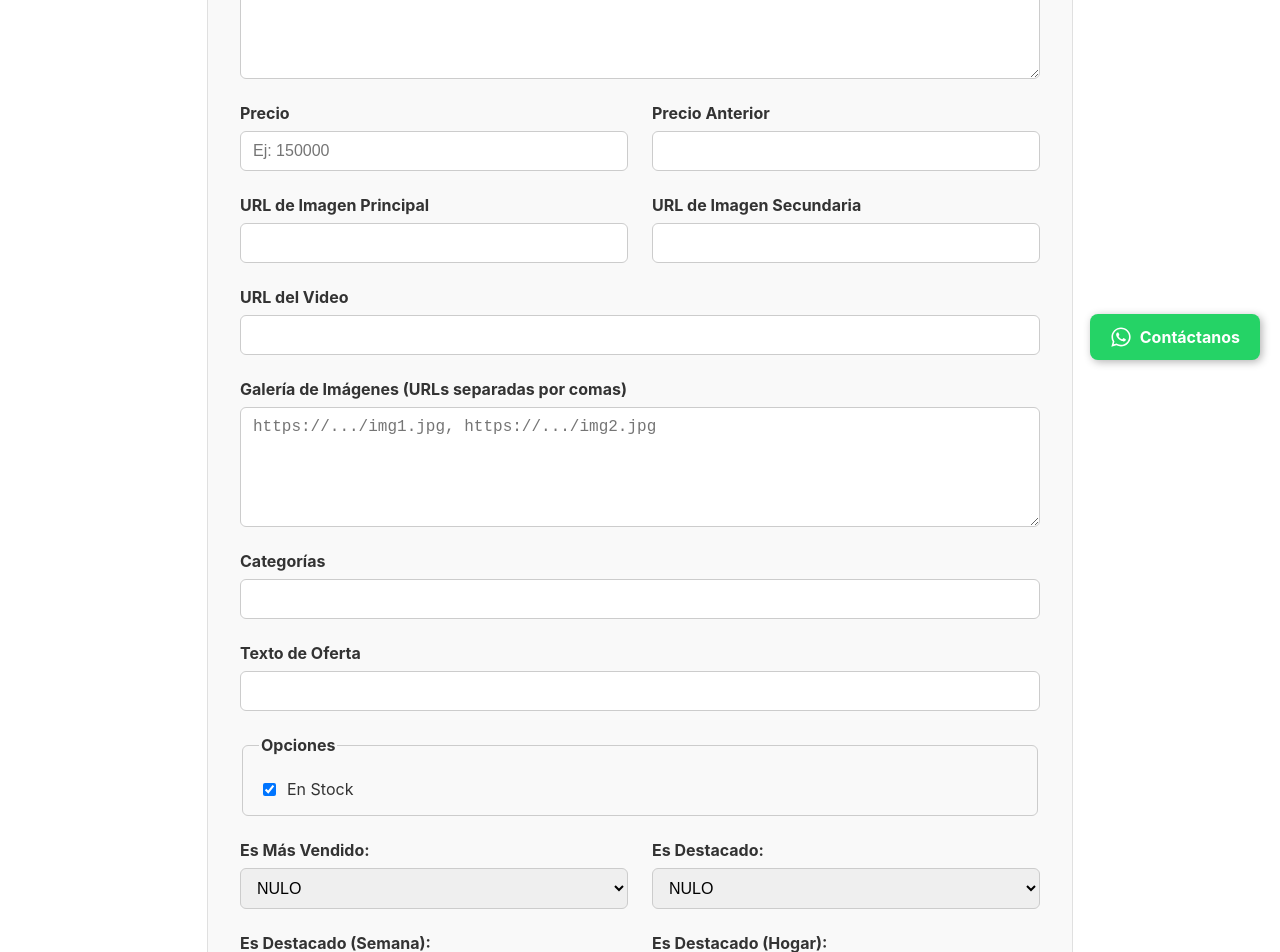
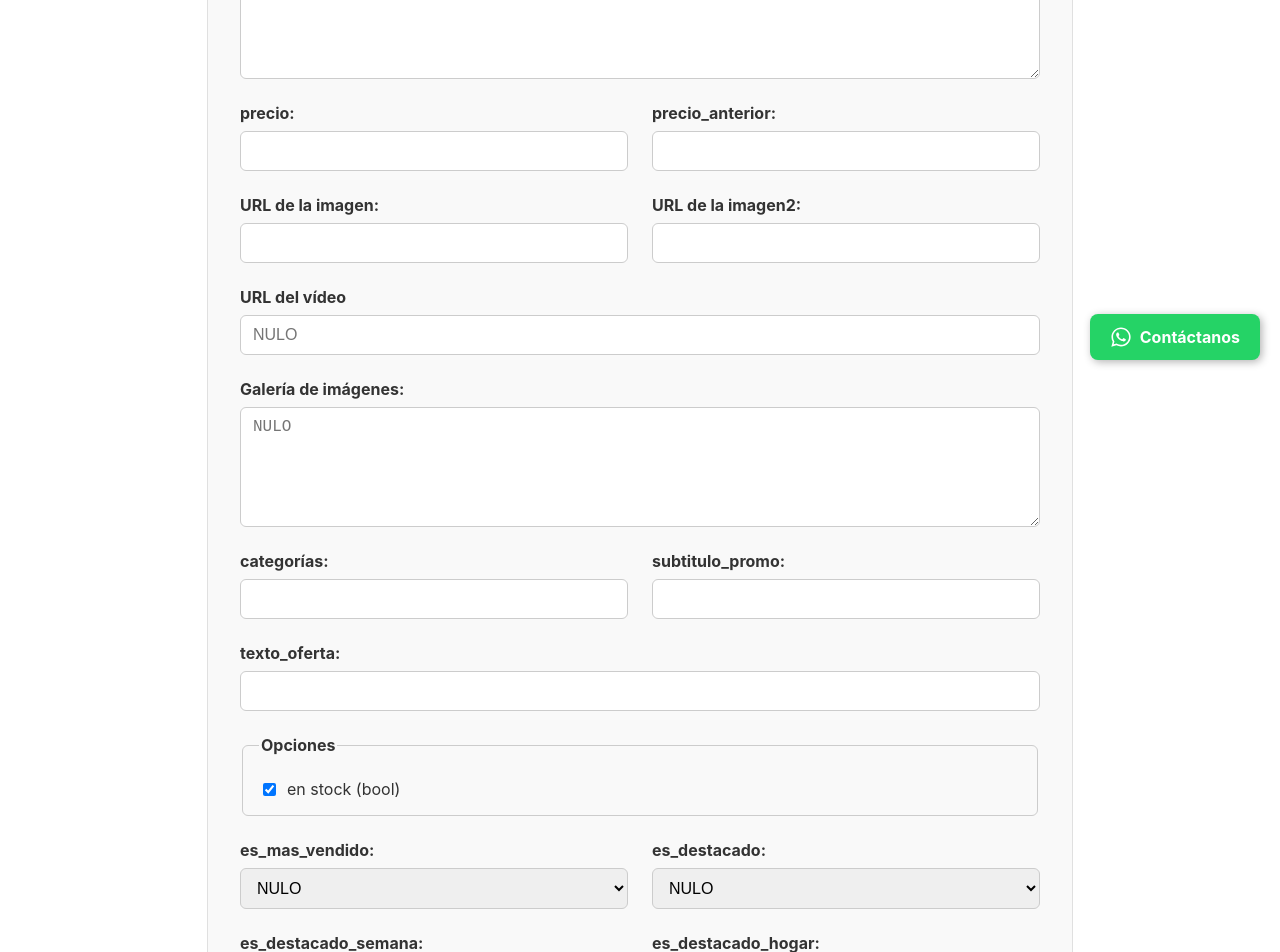
Before and after one commit to Javiermu97/impattopyproyect, a Next.js app: page /admin/products/new in a window 1280 px wide. Shown: the part 420-1372 px from the top of the page. Built offline with nearby package versions, Linux system fonts and the light colour scheme.

Commit message:
Descripción de los cambios

```diff
--- a/app/admin/products/new/page.tsx
+++ b/app/admin/products/new/page.tsx
@@ -1,5 +1,6 @@
 import { createProduct } from '../../actions';
 
+// Componente para los menús desplegables de opciones Booleanas/Nulas
 const BooleanSelect = ({ name, label }: { name: string, label: string }) => (
     <div className="form-group">
         <label htmlFor={name} className="form-label">{label}:</label>
@@ -17,61 +18,67 @@ export default function NewProductPage() {
       <h1>Añadir Nuevo Producto</h1>
       <form action={createProduct} className="admin-form">
         <div className="form-group">
-          <label htmlFor="nombre" className="form-label">Nombre del Producto</label>
+          <label htmlFor="nombre" className="form-label">nombre:</label>
           <input id="nombre" name="nombre" type="text" required className="form-input" />
         </div>
         <div className="form-group">
-          <label htmlFor="descripcion" className="form-label">Descripción</label>
+          <label htmlFor="descripcion" className="form-label">descripción:</label>
           <textarea id="descripcion" name="descripcion" className="form-textarea" />
         </div>
         <div className="form-grid">
           <div className="form-group">
-            <label htmlFor="precio" className="form-label">Precio</label>
-            <input id="precio" name="precio" type="number" required className="form-input" placeholder="Ej: 150000" />
+            <label htmlFor="precio" className="form-label">precio:</label>
+            <input id="precio" name="precio" type="number" required className="form-input" />
           </div>
           <div className="form-group">
-            <label htmlFor="precio_anterior" className="form-label">Precio Anterior</label>
+            <label htmlFor="precio_anterior" className="form-label">precio_anterior:</label>
             <input id="precio_anterior" name="precio_anterior" type="number" className="form-input" />
           </div>
         </div>
         <div className="form-grid">
           <div className="form-group">
-            <label htmlFor="imageUrl" className="form-label">URL de Imagen Principal</label>
+            <label htmlFor="imageUrl" className="form-label">URL de la imagen:</label>
             <input id="imageUrl" name="imageUrl" type="text" required className="form-input" />
           </div>
           <div className="form-group">
-            <label htmlFor="imageUrl2" className="form-label">URL de Imagen Secundaria</label>
+            <label htmlFor="imageUrl2" className="form-label">URL de la imagen2:</label>
             <input id="imageUrl2" name="imageUrl2" type="text" className="form-input" />
           </div>
         </div>
         <div className="form-group">
-          <label htmlFor="videoUrl" className="form-label">URL del Video</label>
-          <input id="videoUrl" name="videoUrl" type="text" className="form-input" />
+          <label htmlFor="videoUrl" className="form-label">URL del vídeo</label>
+          <input id="videoUrl" name="videoUrl" type="text" className="form-input" placeholder="NULO" />
         </div>
         <div className="form-group">
-          <label htmlFor="galleryImages" className="form-label">Galería de Imágenes (URLs separadas por comas)</label>
-          <textarea id="galleryImages" name="galleryImages" className="form-textarea" placeholder="https://.../img1.jpg, https://.../img2.jpg" />
+          <label htmlFor="galleryImages" className="form-label">Galería de imágenes:</label>
+          <textarea id="galleryImages" name="galleryImages" className="form-textarea" placeholder="NULO" />
+        </div>
+        <div className="form-grid">
+            <div className="form-group">
+                <label htmlFor="categorias" className="form-label">categorías:</label>
+                <input id="categorias" name="categorias" type="text" className="form-input" />
+            </div>
+            <div className="form-group">
+                <label htmlFor="subtitulo_promo" className="form-label">subtitulo_promo:</label>
+                <input id="subtitulo_promo" name="subtitulo_promo" type="text" className="form-input" />
+            </div>
         </div>
         <div className="form-group">
-            <label htmlFor="categorias" className="form-label">Categorías</label>
-            <input id="categorias" name="categorias" type="text" className="form-input" />
-        </div>
-        <div className="form-group">
-          <label htmlFor="texto_oferta" className="form-label">Texto de Oferta</label>
+          <label htmlFor="texto_oferta" className="form-label">texto_oferta:</label>
           <input id="texto_oferta" name="texto_oferta" type="text" className="form-input" />
         </div>
         <fieldset className="form-fieldset">
           <legend className="form-label">Opciones</legend>
           <div className="form-checkbox-group">
             <input id="inStock" name="inStock" type="checkbox" defaultChecked />
-            <label htmlFor="inStock">En Stock</label>
+            <label htmlFor="inStock">en stock (bool)</label>
           </div>
         </fieldset>
         <div className="form-grid">
-            <BooleanSelect name="es_mas_vendido" label="Es Más Vendido" />
-            <BooleanSelect name="es_destacado" label="Es Destacado" />
-            <BooleanSelect name="es_destacado_semana" label="Es Destacado (Semana)" />
-            <BooleanSelect name="es_destacado_hogar" label="Es Destacado (Hogar)" />
+            <BooleanSelect name="es_mas_vendido" label="es_mas_vendido" />
+            <BooleanSelect name="es_destacado" label="es_destacado" />
+            <BooleanSelect name="es_destacado_semana" label="es_destacado_semana" />
+            <BooleanSelect name="es_destacado_hogar" label="es_destacado_hogar" />
         </div>
         <button type="submit" className="admin-submit-btn">Guardar Producto</button>
       </form>
```
Also changed, not shown: app/admin/products/edit/[id]/page.tsx (+21 -17 lines).
